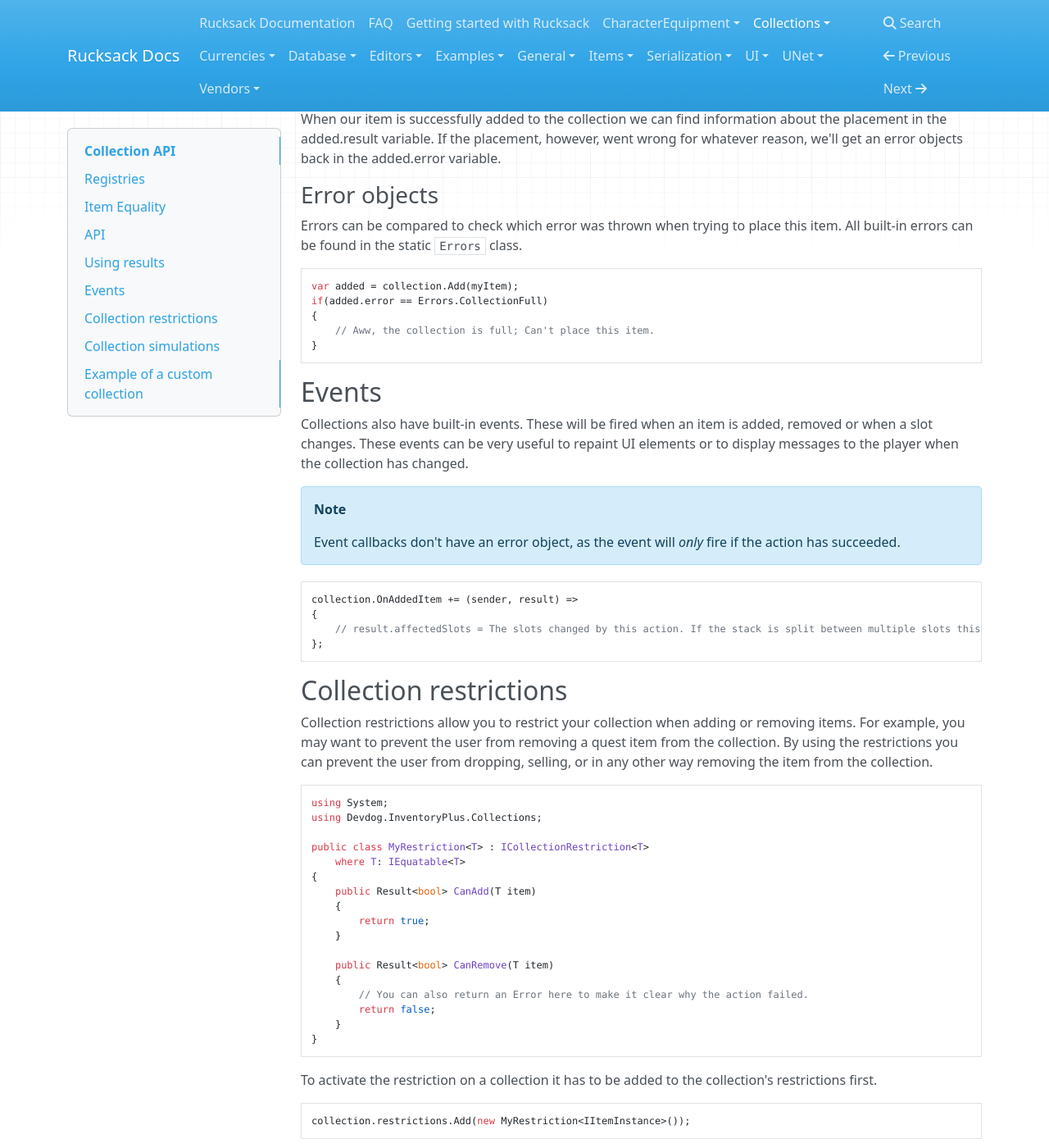
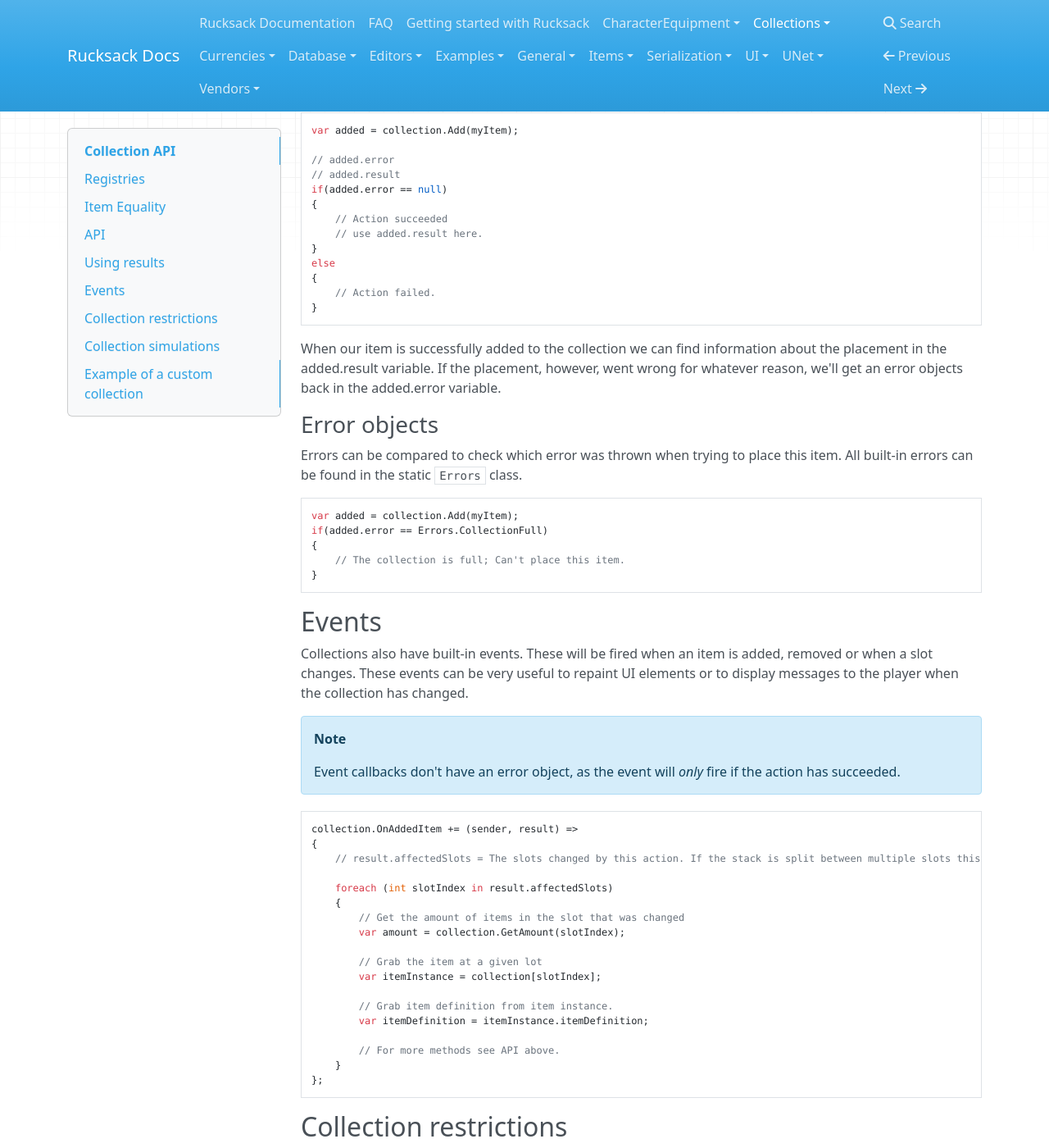
Before and after one commit to devdogio/RucksackDocs, an MkDocs documentation site: the page built from docs/Collections/CollectionAPI.md, in a window 1280 px wide and 1400 px high, scrolled down 2849 px. Shown: the whole window at 82% size. Built offline with MkDocs 1.6.1, drawn with Linux system fonts in a browser that asks for light colours; nearby versions of some CDN libraries; some of the changed text lies outside the part shown.

Commit message:
Collection API examples added + added UNetInitPlayer description

````diff
--- a/docs/Collections/CollectionAPI.md
+++ b/docs/Collections/CollectionAPI.md
@@ -72,6 +72,13 @@ To **get an item** from the collection use the sub ([]) operator.
 var item = collection[0];
 ```
 
+To **get an item's definition** from the collection use the sub([]) operator.
+
+```csharp
+var item = collection[index];
+var definition = item.itemDefinition;
+```
+
 To **add an item** we simply call the Add method.
 
 ```csharp
@@ -140,6 +147,15 @@ var added = collection.Add(myItem);
 
 // added.error
 // added.result
+if(added.error == null)
+{
+    // Action succeeded
+    // use added.result here.
+}
+else
+{
+    // Action failed.
+}
 ```
 
 When our item is successfully added to the collection we can find information about the placement in the added.result variable. If the placement, however, went wrong for whatever reason, we'll get an error objects back in the added.error variable.
@@ -152,7 +168,7 @@ Errors can be compared to check which error was thrown when trying to place this
 var added = collection.Add(myItem);
 if(added.error == Errors.CollectionFull)
 {
-    // Aww, the collection is full; Can't place this item.
+    // The collection is full; Can't place this item.
 }
 ```
 
@@ -167,6 +183,20 @@ Collections also have built-in events. These will be fired when an item is added
 collection.OnAddedItem += (sender, result) =>
 {
     // result.affectedSlots = The slots changed by this action. If the stack is split between multiple slots this will return you all the modified slots.
+
+    foreach (int slotIndex in result.affectedSlots)
+    {
+        // Get the amount of items in the slot that was changed
+        var amount = collection.GetAmount(slotIndex);
+
+        // Grab the item at a given lot
+        var itemInstance = collection[slotIndex];
+
+        // Grab item definition from item instance.
+        var itemDefinition = itemInstance.itemDefinition;
+
+        // For more methods see API above.
+    }
 };
 ```
 
@@ -183,6 +213,7 @@ public class MyRestriction<T> : ICollectionRestriction<T>
 {
     public Result<bool> CanAdd(T item)
     {
+        // "true" will implicitly be converted to "new Result<bool>(true);"
         return true;
     }
 
````
Also changed, not shown: docs/General/Player.md (+4 -0 lines), docs/UNet/UNet.md (+4 -0 lines).
